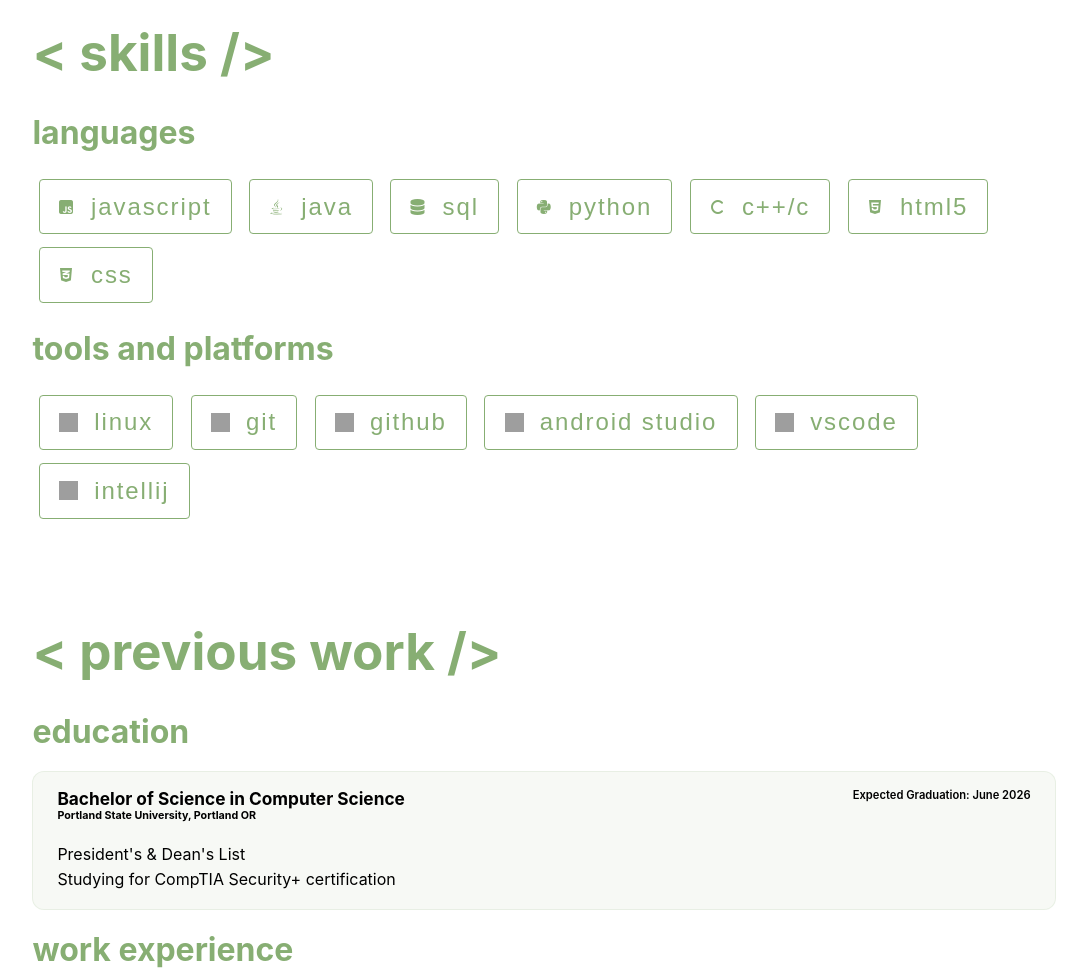
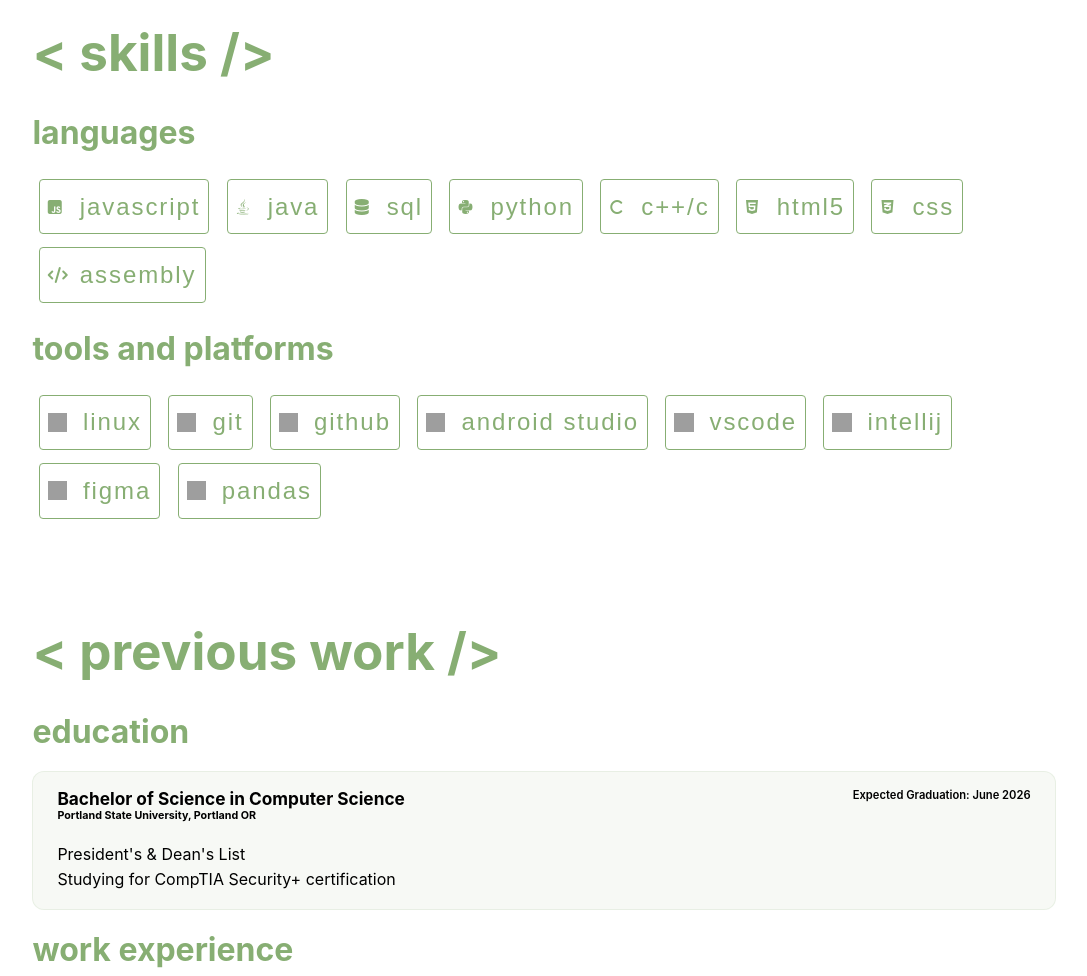
Before and after one commit to kaitlynh31/kaitlynh31.github.io, a plain HTML site: page index.html in a window 1280 px wide. Shown: the part 2111-3087 px from the top of the page, without its empty margins (96-1183 px from the left). Drawn offline with Linux system fonts and the light colour scheme; grey boxes are pictures that could not be loaded.

Commit message:
deleted relevant courses+added skills

```diff
--- a/index.html
+++ b/index.html
@@ -119,6 +119,7 @@
       <button class="btn"><i class="fa-solid fa-c"></i>c++/c</button>
       <button class="btn"><i class="fa-brands fa-html5"></i>html5</button>
       <button class="btn"><i class="fa-brands fa-css3-alt"></i>css</button>
+      <button class="btn"><i class="fa-solid fa-code"></i>assembly</button>
       <br />
       <br />
       <h3>tools and platforms</h3>
@@ -158,6 +159,18 @@
           src="https://img.icons8.com/?size=100&id=54510&format=png&color=000000"
           alt="intellij logo and the word intellij"
         />intellij
+      </button>
+      <button class="btn-tools">
+        <img
+          src="https://img.icons8.com/?size=100&id=xBrQ97Arogyy&format=png&color=000000"
+          alt="figma logo with the word figma"
+        />figma
+      </button>
+      <button class="btn-tools">
+        <img
+          src="https://img.icons8.com/?size=100&id=xSkewUSqtErH&format=png&color=000000"
+          alt="pandas logo with the word figma"
+        />pandas
       </button>
     </section>
     <section class="previous-work" id="previous-work">
--- a/styles.css
+++ b/styles.css
@@ -193,9 +193,6 @@
   flex-shrink: 0;
   max-width: 100%;
   min-width: unset;
-}
-.headshot-img:hover {
-  transform: scale(1.02);
 }
 /*main*/
 main {
@@ -580,10 +577,6 @@
     font-size: 4rem;
     padding-bottom: 50px;
   }
-  .headshot-img:hover {
-    transform: scale(1.02);
-    border-radius: 24px;
-  }
 }
 
 @media (min-width: 1800px) {
@@ -610,10 +603,6 @@
   main {
     gap: 6rem;
     padding: 6rem;
-  }
-  .headshot-img:hover {
-    transform: scale(1.02);
-    border-radius: 24px;
   }
 }
 
@@ -788,7 +777,8 @@
   display: inline-flex;
   align-items: center;
   gap: 1rem;
-  padding: 0.8rem 1.2rem;
+  /*padding: 0.8rem 1.2rem;*/
+  padding: 0.8rem 0.5rem;
   margin: 0.4rem;
   background: transparent;
   color: #87ae73;
@@ -832,7 +822,7 @@
   display: inline-flex;
   align-items: center;
   gap: 1rem;
-  padding: 0.8rem 1.2rem;
+  padding: 0.8rem 0.5rem;
   margin: 0.4rem;
   background: transparent;
   color: #87ae73;
@@ -1075,9 +1065,6 @@
   nav ul li a:hover {
     color: white;
   }
-  .headshot-img:hover {
-    transform: scale(1.02);
-  }
   .menu-links a:hover {
     background-color: #87ae73;
     color: white;
```
